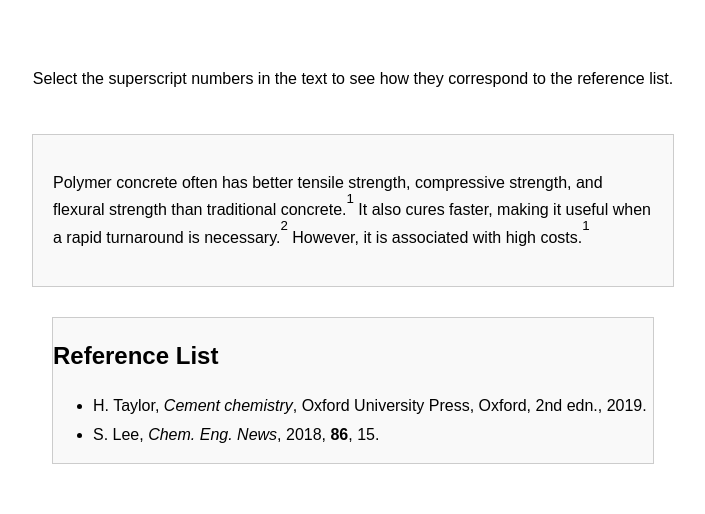
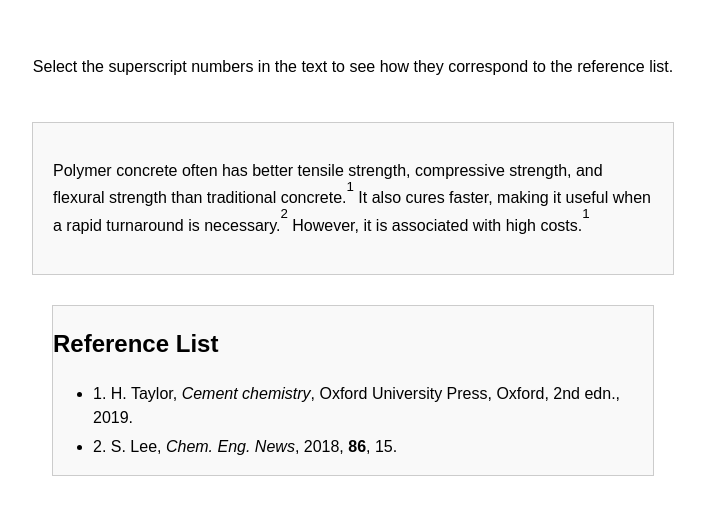
Before and after one commit to manmetlibrary-elearningdev/RSC, a plain HTML site: page overview.html in a window 1280 px wide. Shown: the part 136-650 px from the top of the page, without its empty margins (287-992 px from the left). Drawn offline with Linux system fonts and the light colour scheme.

Commit message:
Update overview.html

```diff
--- a/overview.html
+++ b/overview.html
@@ -67,8 +67,8 @@
         <div class="box" id="referenceList">
             <h2>Reference List</h2>
             <ul>
-                <li data-ref="1">H. Taylor, <em>Cement chemistry</em>, Oxford University Press, Oxford, 2nd edn., 2019.</li>
-                <li data-ref="2">S. Lee, <em>Chem. Eng. News</em>, 2018, <b>86</b>, 15.</li>
+                <li data-ref="1">1. H. Taylor, <em>Cement chemistry</em>, Oxford University Press, Oxford, 2nd edn., 2019.</li>
+                <li data-ref="2">2. S. Lee, <em>Chem. Eng. News</em>, 2018, <b>86</b>, 15.</li>
             </ul>
         </div>
     </div>
```
